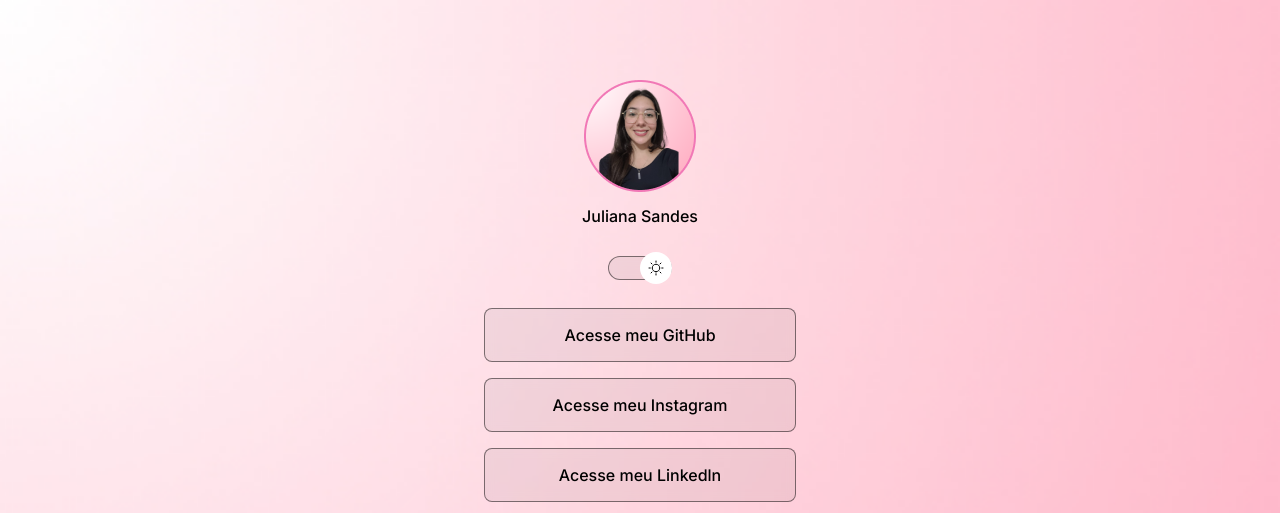
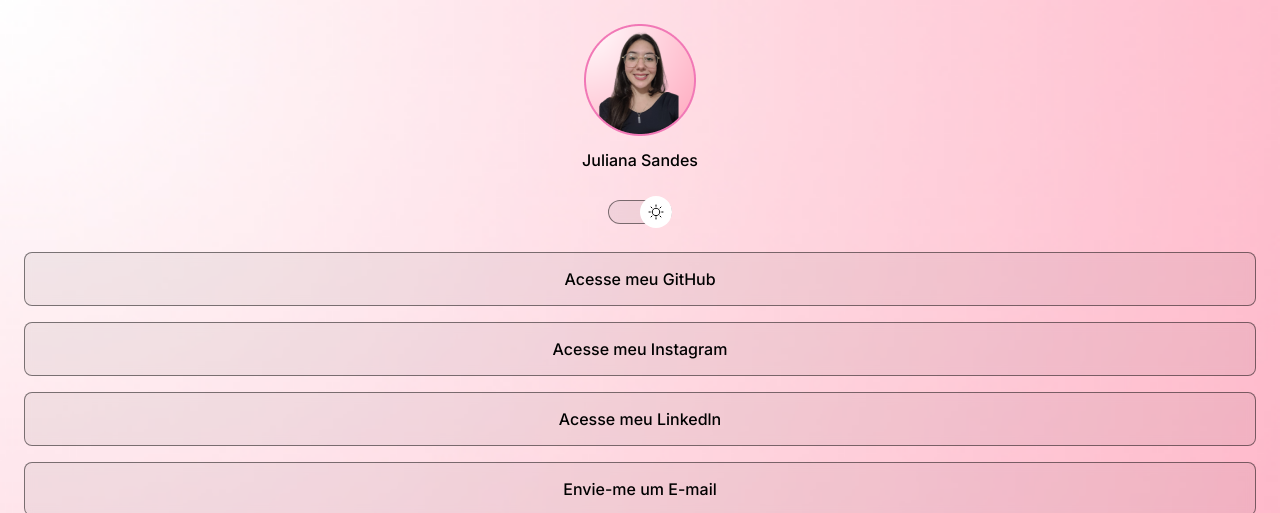
Before and after one commit to JulianaSandes/LinksJuliana, a plain HTML site: page index.html in a window 1280 px wide. Shown: the top 513 px of the page. Drawn offline with nearby package versions, Linux system fonts and the light colour scheme.

Commit message:
Alteração 21/02

```diff
--- a/style.css
+++ b/style.css
@@ -39,7 +39,8 @@ body *{
 }
 
 #container{
-  width: 360px;
+  width: 100%;
+  max-width: 588px
   margin: 56px auto 0px;
   padding: 0 24px;
 }
```
